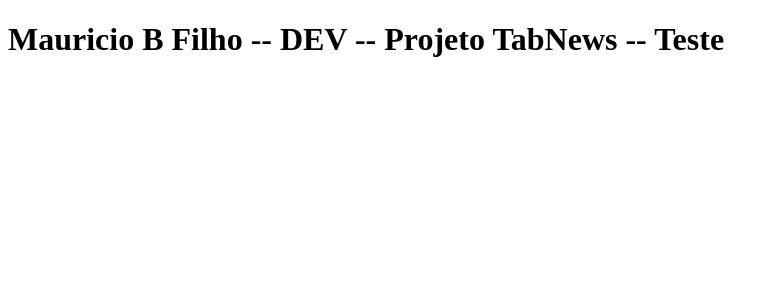
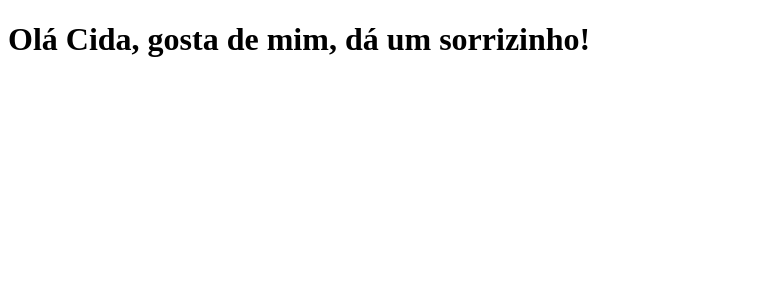
Before and after one commit to mmbf86/clone-tabnews, a Next.js app: page / in a window 1280 px wide. Shown: the top 300 px of the page, without its empty margins (0-779 px from the left). Built offline with nearby package versions, Linux system fonts and the light colour scheme.

Commit message:
chore: modify test message

```diff
--- a/pages/index.js
+++ b/pages/index.js
@@ -1,5 +1,5 @@
 function Home() {
-  return <h1>Mauricio B Filho -- DEV -- Projeto TabNews -- Teste</h1>;
+  return <h1>Olá Cida, gosta de mim, dá um sorrizinho!</h1>;
 }
 
 export default Home;
```
